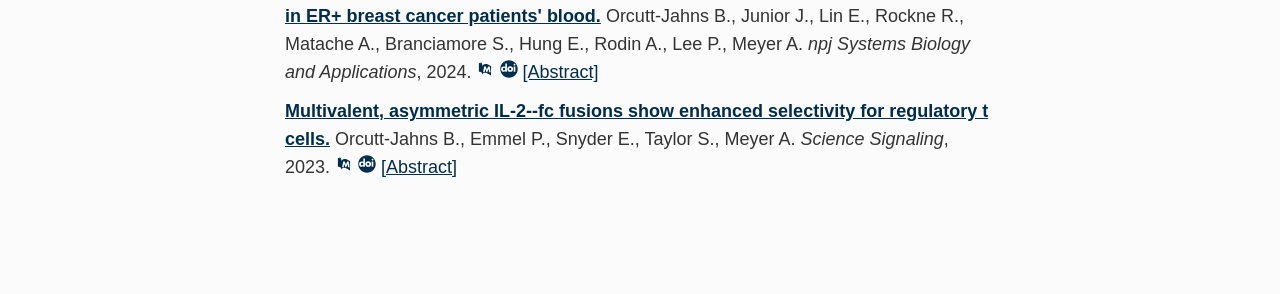
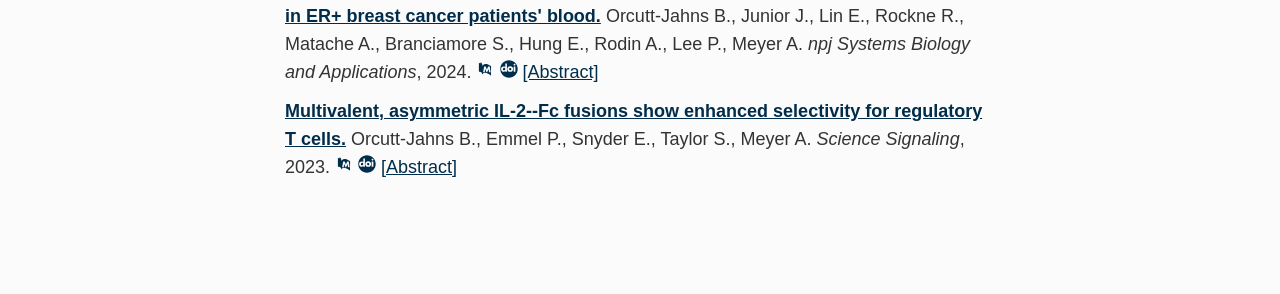
Before and after one commit to meyer-lab/asmlab.org, a Jekyll site: the page built from research/tensors.md, in a window 1280 px wide. Shown: the part 869-1163 px from the top of the page. Built offline with Jekyll 4.4.1, drawn with Linux system fonts in a browser that asks for light colours; some web fonts are replaced.

Commit message:
Fix capitalization

```diff
--- a/_data/pubs.yaml
+++ b/_data/pubs.yaml
@@ -111,7 +111,7 @@
   page: 27-32
   title: Integrated pathway analysis of genome-wide expression changes
     associated with serum-free suspension adaptation of an
-    antibody-producing chinese hamster ovary (CHO) cell line
+    antibody-producing Chinese Hamster Ovary (CHO) cell line
   type: chapter
   url: "https://dx.doi.org/10.1007/978-90-481-3892-0_5"
   volume: 16
@@ -1017,7 +1017,7 @@
   issued: 2019
   page: 5031
   pmid: 31695028
-  title: An engineered human fc domain that behaves like a pH-toggle
+  title: An engineered human Fc domain that behaves like a pH-toggle
     switch for ultra-long circulation persistence
   type: article-journal
   url: "https://doi.org/10.1038/s41467-019-13108-2"
@@ -1219,8 +1219,8 @@
   keyword: tensors, experimental-example, cytokines, immunology,
     binding, highlight
   pmid: 37847758
-  title: Multivalent, asymmetric IL-2--fc fusions show enhanced
-    selectivity for regulatory t cells
+  title: Multivalent, asymmetric IL-2--Fc fusions show enhanced
+    selectivity for regulatory T cells
   type: article-journal
   url: "https://www.science.org/stoken/author-tokens/ST-1486/full"
 - abstract: A critical property of many therapies is their selective
@@ -1599,7 +1599,7 @@
   issued: 2022
   pmid: 36261022
   title: Engineered human cytokine/antibody fusion proteins expand
-    regulatory t cells and confer autoimmune disease protection
+    regulatory T cells and confer autoimmune disease protection
   type: article-journal
   url: "https://www.cell.com/cell-reports/pdf/S2211-1247(22)01328-6.pdf"
 - abstract: Type I interferons (IFN) induce powerful antiviral and
@@ -1847,7 +1847,7 @@
   issued: 2023
   keyword: binding
   pmid: 37421619
-  title: Mixed IgG fc immune complexes exhibit blended binding profiles
+  title: Mixed IgG Fc immune complexes exhibit blended binding profiles
     and refine FcR affinity estimates
   type: article-journal
   url: "https://www.cell.com/cell-reports/fulltext/S2211-1247(23)00745-3"
@@ -2338,7 +2338,7 @@
     highlight
   page: e1012663
   pmid: 39715286
-  title: A multivalent binding model infers antibody fc species from
+  title: A multivalent binding model infers antibody Fc species from
     systems serology
   type: article-journal
   url: "https://journals.plos.org/ploscompbiol/article?id=10.1371/journal.pcbi.1012663"
```
